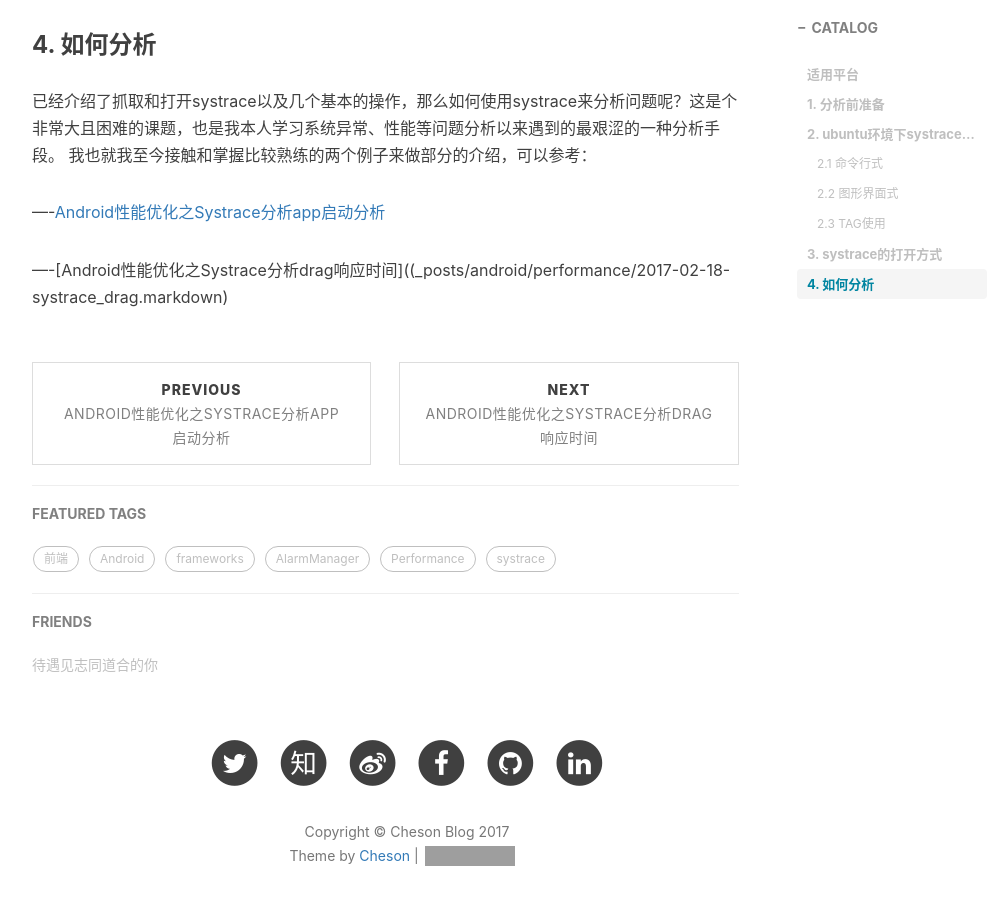
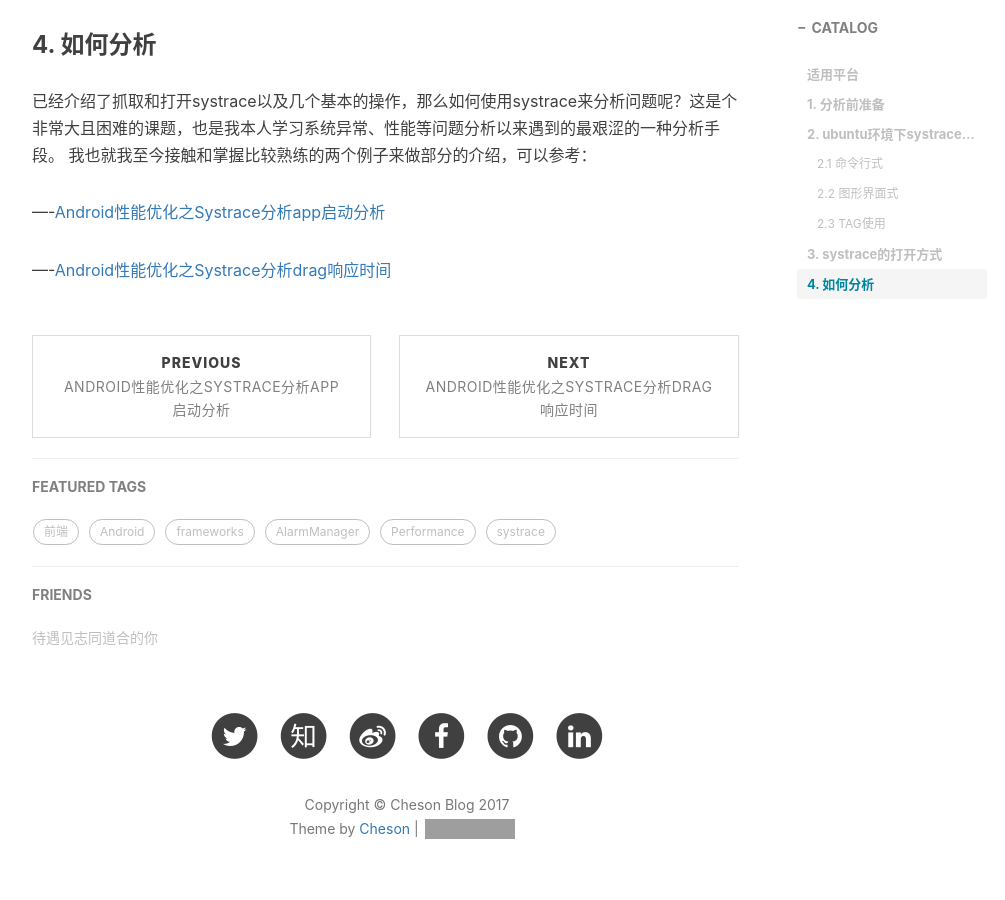
Before and after one commit to chendongqi/blog, a Jekyll site: the page built from _posts/android/performance/2017-02-18-systrace_base.markdown, in a window 1280 px wide and 900 px high, scrolled down 5890 px. Shown: the whole window, without its empty margins (233-1238 px from the left). Built offline with Jekyll 4.4.1, drawn with Linux system fonts in a browser that asks for light colours; nearby versions of some CDN libraries; comment, search, counter and statistics services are not loaded; some of the changed lines change nothing that is shown; grey boxes are pictures that could not be loaded.

Commit message:
update systrace base to update reference

```diff
--- a/_posts/android/performance/2017-02-18-systrace_base.markdown
+++ b/_posts/android/performance/2017-02-18-systrace_base.markdown
@@ -119,6 +119,6 @@
 我也就我至今接触和掌握比较熟练的两个例子来做部分的介绍，可以参考：
 
 
-----[Android性能优化之Systrace分析app启动分析](_posts/android/performance/2017-02-18-systrace_appLauncher.markdown)
+----[Android性能优化之Systrace分析app启动分析](chendongqi.github.io/2017/02/18/systrace_appLauncher)
 
-----[Android性能优化之Systrace分析drag响应时间]((_posts/android/performance/2017-02-18-systrace_drag.markdown)
+----[Android性能优化之Systrace分析drag响应时间](chendongqi.github.io/2017/02/18/systrace_drag)
```
